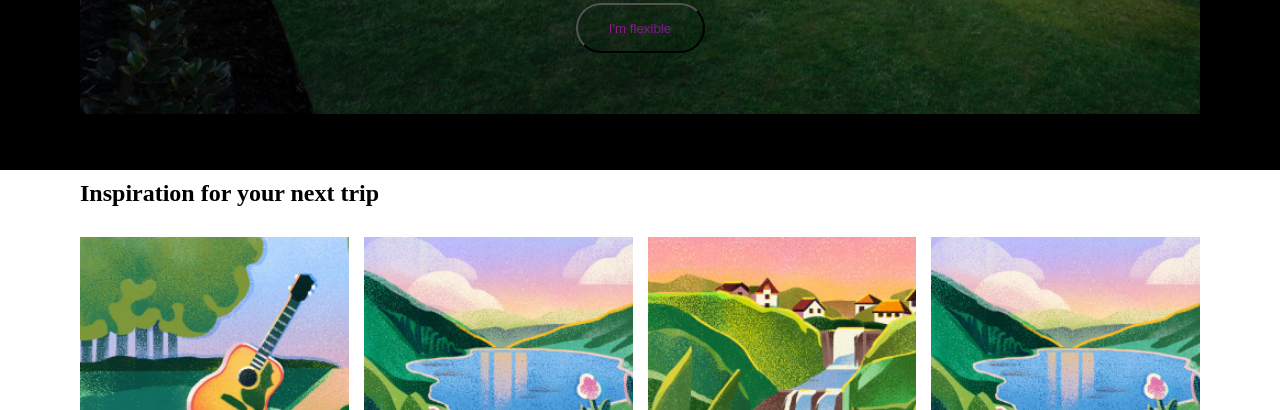
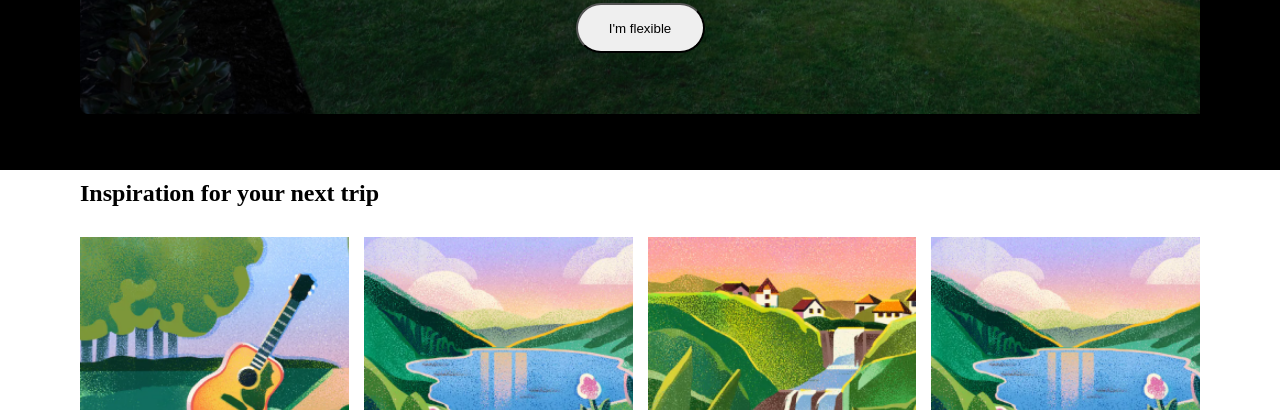
Before and after one commit to jogindaryadav/Airbnb-clone, a plain HTML site: page index.html in a window 1280 px wide. Shown: the part 690-1100 px from the top of the page. Drawn offline with Linux system fonts and the light colour scheme.

Commit message:
changing button color

```diff
--- a/style.css
+++ b/style.css
@@ -89,9 +89,9 @@
     border-radius: 25px;
      width: 129px;
     height: 50px;
-    background-image: linear-gradient(to left, #671296, #9E1F83);
-    -webkit-background-clip: text;
-    color: transparent;
+    /* background-image: linear-gradient(to left, #671296, #9E1F83); */
+    /* -webkit-background-clip: text; */
+    /* color: transparent;  */
 }
 /* down-page section */
 .page-down{
```
